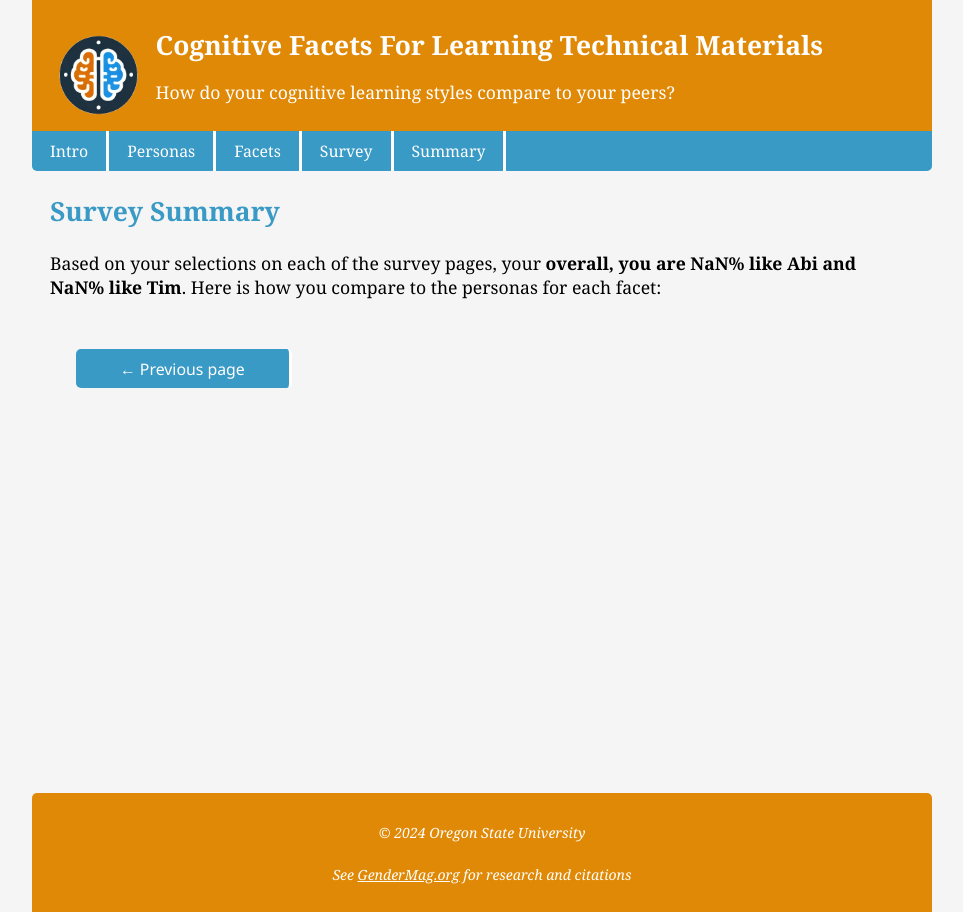
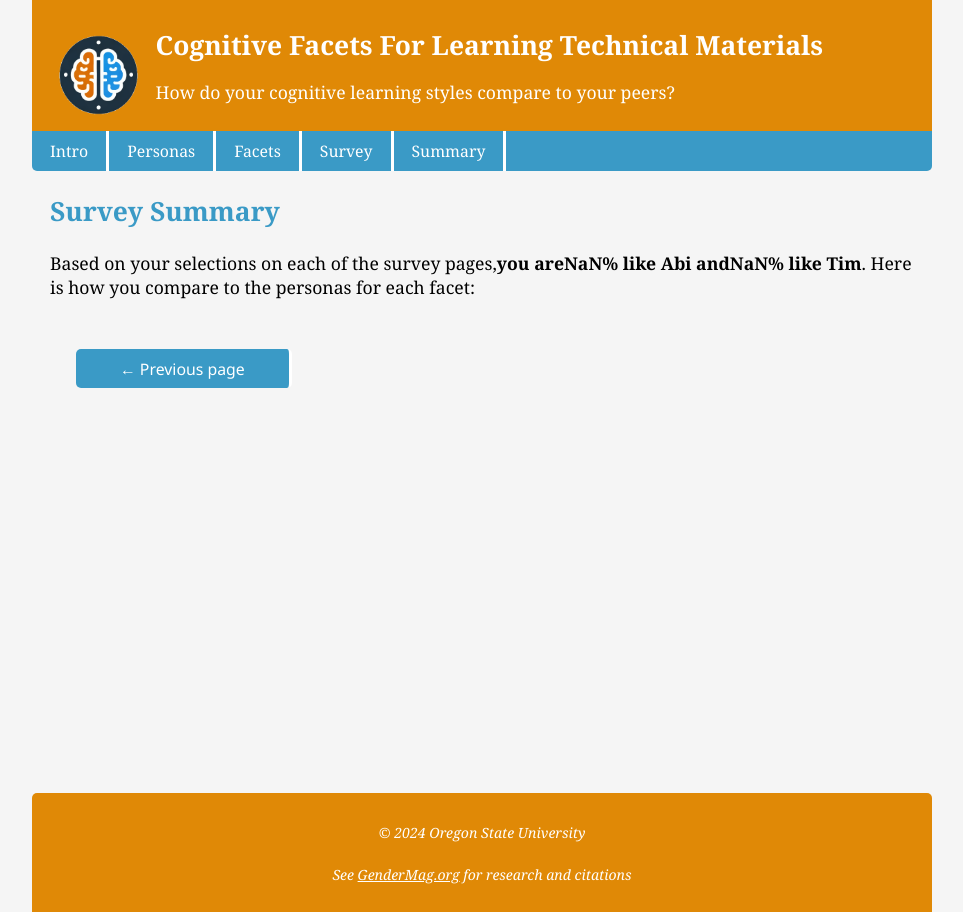
Before and after one commit to PamVanLonden/cognitive-styles, a React (Vite) app in the folder frontend/: page /survey-summary in a window 1280 px wide. Shown: the whole page, without its empty margins (158-1121 px from the left). Built offline with nearby package versions, Linux system fonts and the light colour scheme.

Commit message:
Fixed first paragraph

```diff
--- a/frontend/src/modules/quizzes/SurveySummary.jsx
+++ b/frontend/src/modules/quizzes/SurveySummary.jsx
@@ -149,7 +149,10 @@ function SurveySummary() {
       <h2>Survey Summary</h2>
       <article>
       <p>Based on your selections on each of the survey pages,
-        your <strong>overall, you are {abiPercent(averageTimScore())} like Abi and {timPercent(averageTimScore())} like Tim</strong>.
+        <strong>you are
+          {abiPercent(averageTimScore())} like Abi and
+          {timPercent(averageTimScore())} like Tim
+        </strong>.
         Here is how you compare to the personas for each facet:</p>
 
         <div className="survey-summary">
```
